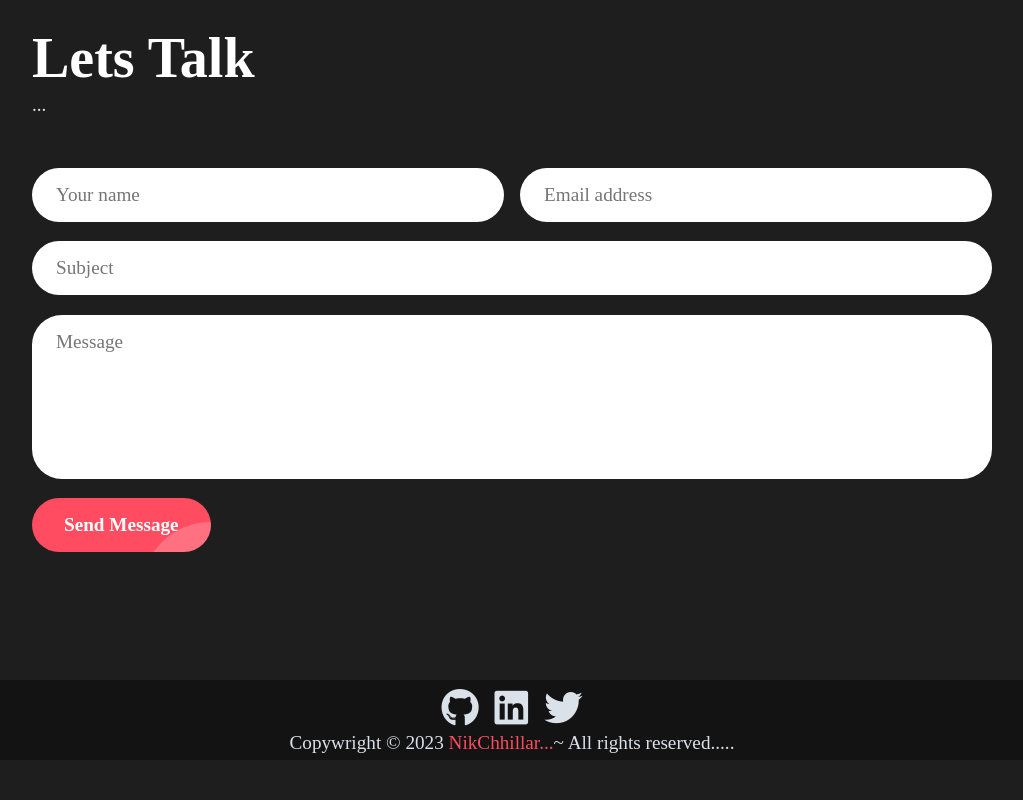
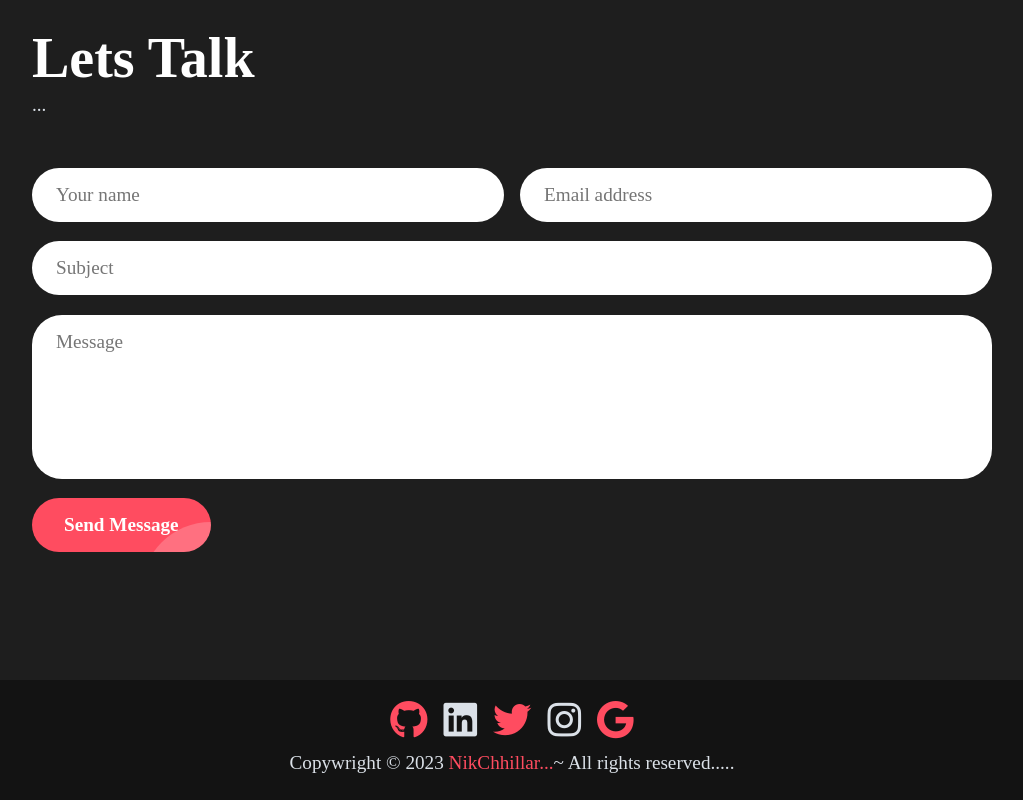
Before and after one commit to NikChhillar/portfolio, a React (Create React App) app: page / in a window 1280 px wide. Shown: the part 6004-6804 px from the top of the page, without its empty margins (128-1151 px from the left). Before the commit the page ends 6764 px from the top, so only its background shows below. Built offline with nearby package versions, Linux system fonts and the light colour scheme.

Commit message:
added links

```diff
--- a/src/App.js
+++ b/src/App.js
@@ -31,7 +31,12 @@ function App() {
       <footer>
         <div className="links">
           <a href="https://github.com/NikChhillar" target="blank">
-            <i className=" fa-2x fa-brands fa-github"></i>
+            <i
+              style={{
+                color: "#ff4c60",
+              }}
+              className=" fa-2x fa-brands fa-github"
+            ></i>
           </a>
           <a
             href="https://www.linkedin.com/in/nikhil-chhillar2907/"
@@ -40,7 +45,23 @@ function App() {
             <i className=" fa-2x fa-brands fa-linkedin"></i>
           </a>
           <a href="https://twitter.com/NikhilChhillar8" target="blank">
-            <i className=" fa-2x fa-brands fa-twitter"></i>
+            <i
+              style={{
+                color: "#ff4c60",
+              }}
+              className=" fa-2x fa-brands fa-twitter"
+            ></i>
+          </a>
+          <a href="https://www.instagram.com/its.nikhil__007/" target="blank">
+            <i className=" fa-2x fa-brands fa-instagram"></i>
+          </a>
+          <a href="mailto:nikhilchhillar29@gmail.com" target="blank">
+            <i
+              style={{
+                color: "#ff4c60",
+              }}
+              className=" fa-2x fa-brands fa-google"
+            ></i>
           </a>
         </div>
         <p>
@@ -69,14 +90,14 @@ const AppStyled = styled.div`
     line-height: 1.9rem;
   }
   footer {
-    height: 10vh;
+    height: 15vh;
     display: flex;
     flex-direction: column;
     justify-content: center;
     align-items: center;
     background-color: ${(props) => props.theme.colorBg2};
     .links {
-      margin-top: 8px;
+      margin-bottom: 8px;
       display: flex;
       justify-content: center;
       align-items: center;
```
